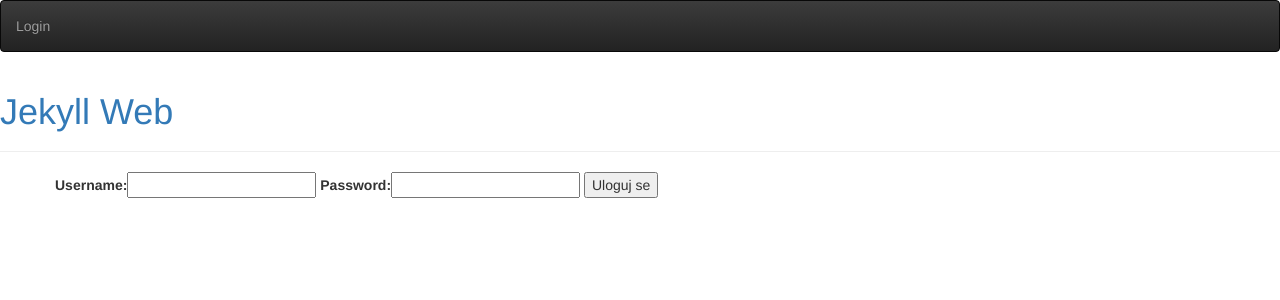
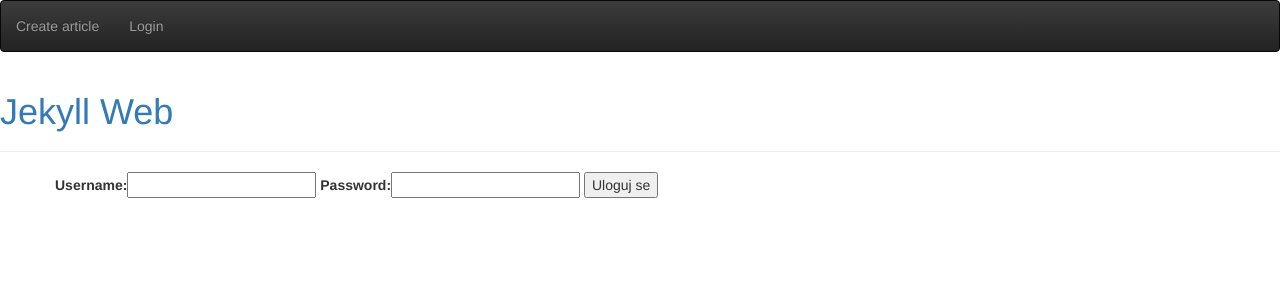
Before and after one commit to fantastic001/jekyll-web, a Django app: a page that uses jekyll_web/app/templates/jekyll_web/base.html in a window 1280 px wide. Shown: the top 300 px of the page. Run offline with Django 3.2, Linux system fonts and the light colour scheme; some libraries are stand-ins or nearby versions.

Commit message:
Add button for creating new articles

```diff
--- a/jekyll_web/app/templates/jekyll_web/base.html
+++ b/jekyll_web/app/templates/jekyll_web/base.html
@@ -12,6 +12,7 @@
 	<!-- NAVIGATION -->
 	<nav class="navbar navbar-inverse" role="navigation">
 		<ul class="nav navbar-nav">
+            <li><a href="{% url 'article-form' 'new' %}">Create article</a></li>
 			{% if not user or not user.is_authenticated %}
 				<li><a href="{% url "login"%}">Login</a></li>
 			{% else %}
```
